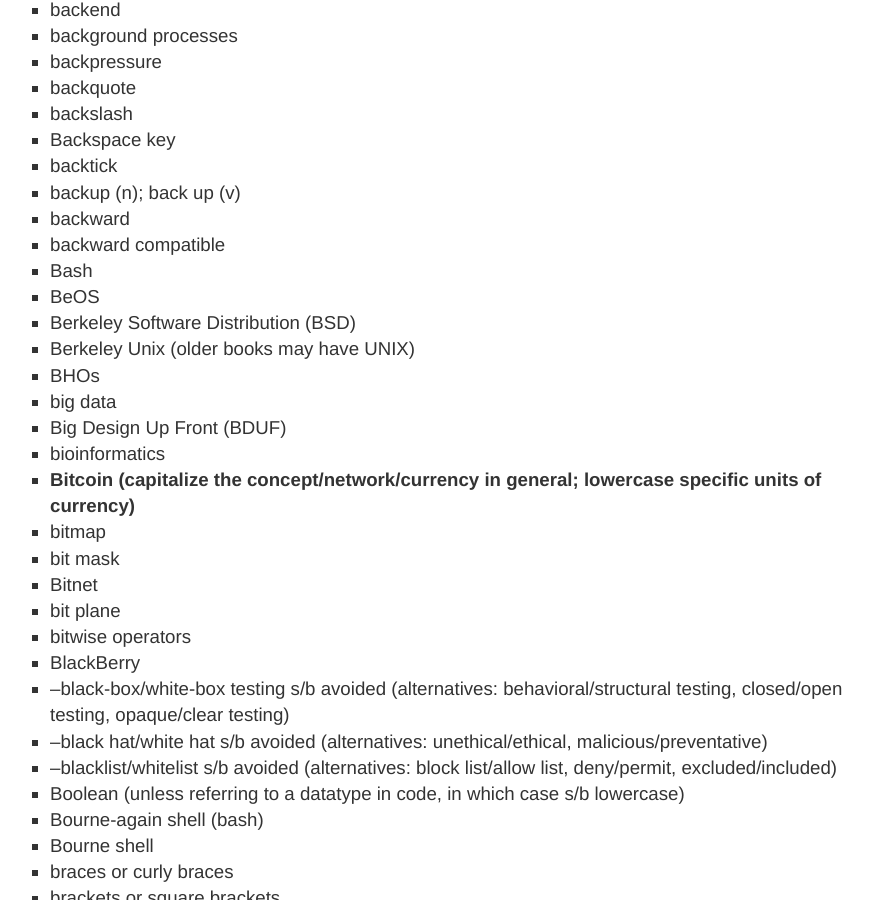
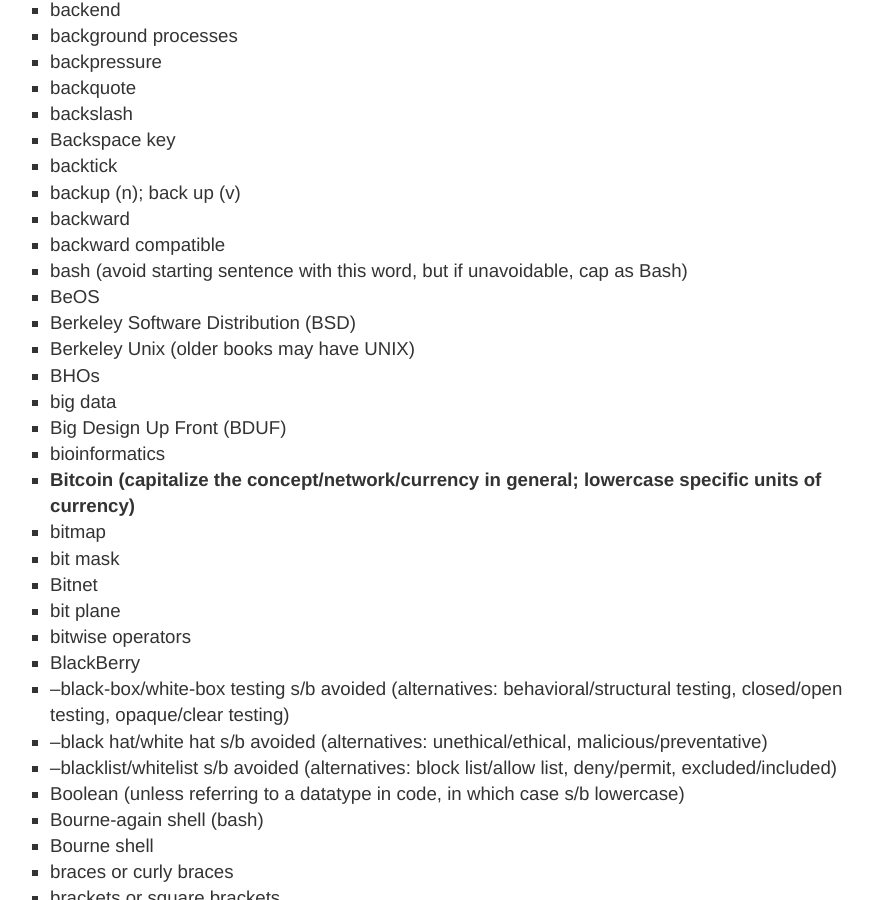
Before and after one commit to oreillymedia/production-resources, a Jekyll site: the page built from styleguide/index.md, in a window 1280 px wide and 900 px high, scrolled down 17846 px. Shown: the whole window, without its empty margins (182-1055 px from the left). Built offline with Jekyll 4.4.1, drawn with Linux system fonts in a browser that asks for light colours.

Commit message:
bash/Bash clarification

```diff
--- a/styleguide/index.md
+++ b/styleguide/index.md
@@ -922,7 +922,7 @@
  <li>backup (n); back up (v)</li>
  <li>backward</li>
  <li>backward compatible</li>
- <li>Bash</li>
+ <li>bash (avoid starting sentence with this word, but if unavoidable, cap as Bash)</li>
  <li>BeOS</li>
  <li>Berkeley Software Distribution (BSD)</li>
  <li>Berkeley Unix (older books may have UNIX)</li>
```
